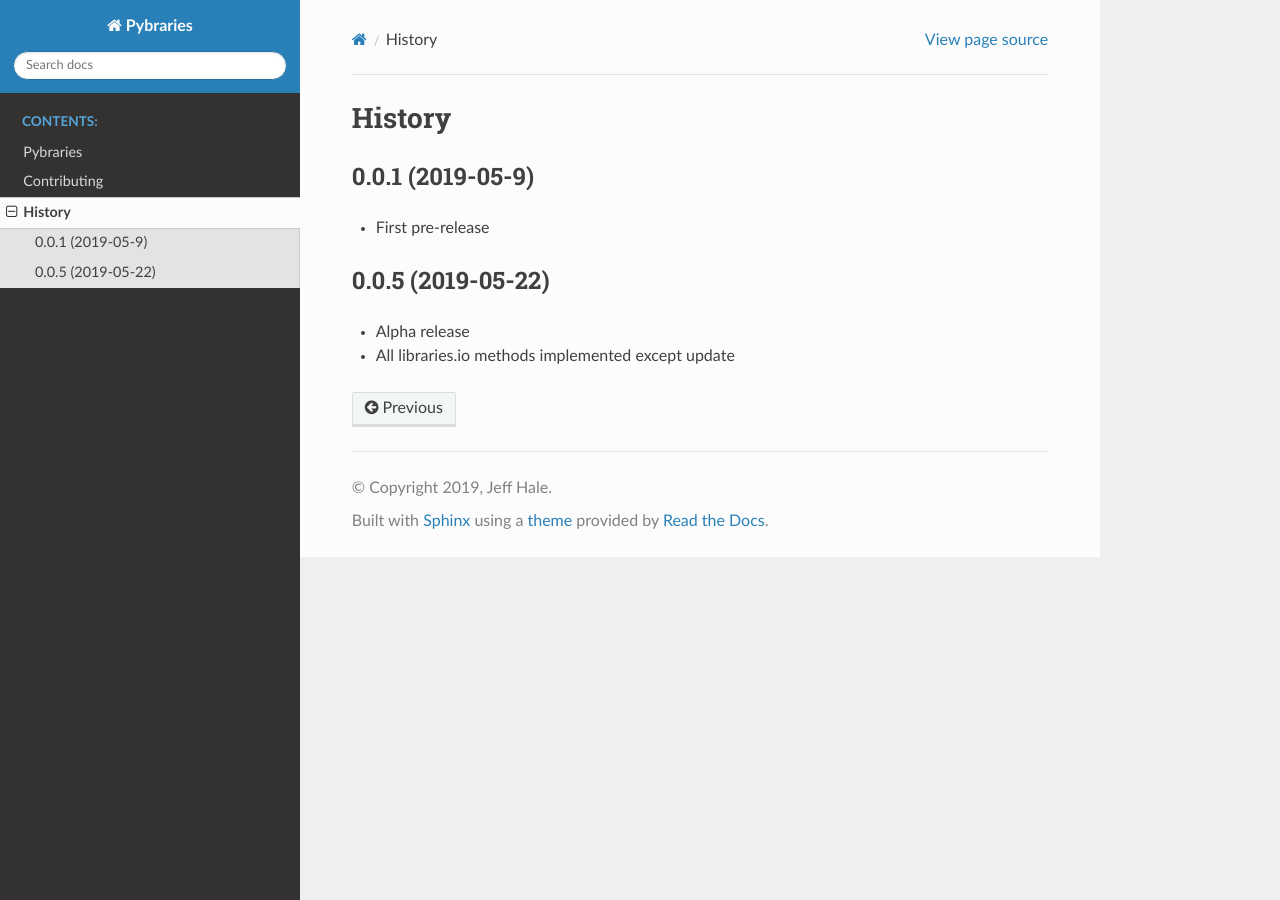
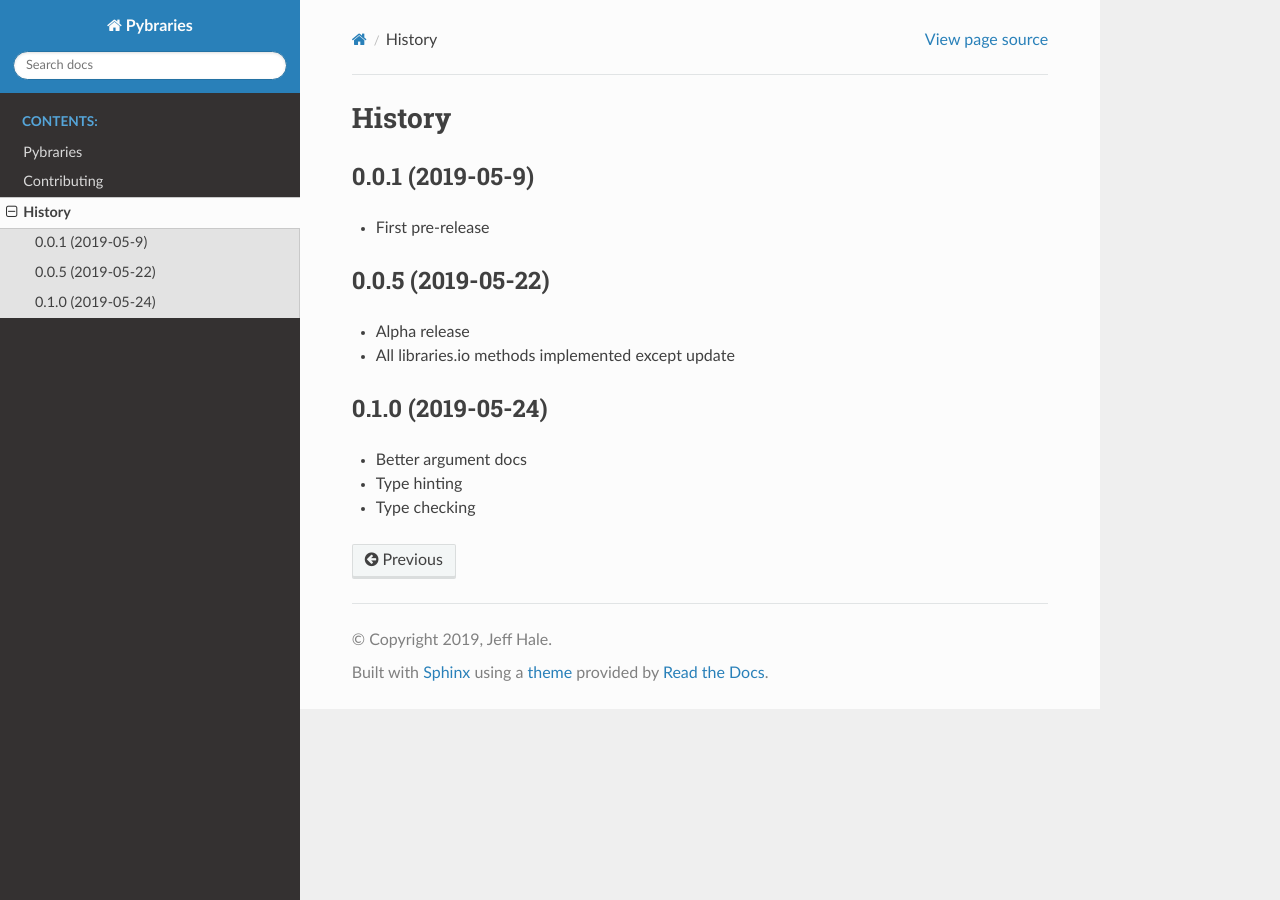
Before and after one commit to pybraries/pybraries, a Sphinx documentation site: the page built from docs/HISTORY.rst, in a window 1280 px wide. Built offline with Sphinx 7.4.7 and the Read the Docs theme 2.0.0, drawn with Linux system fonts in a browser that asks for light colours.

Commit message:
update history for 0.1.0 release

```diff
--- a/docs/HISTORY.rst
+++ b/docs/HISTORY.rst
@@ -12,3 +12,10 @@ History
 
 * Alpha release
 * All libraries.io methods implemented except update
+
+0.1.0 (2019-05-24)
+------------------
+
+* Better argument docs
+* Type hinting
+* Type checking
```
